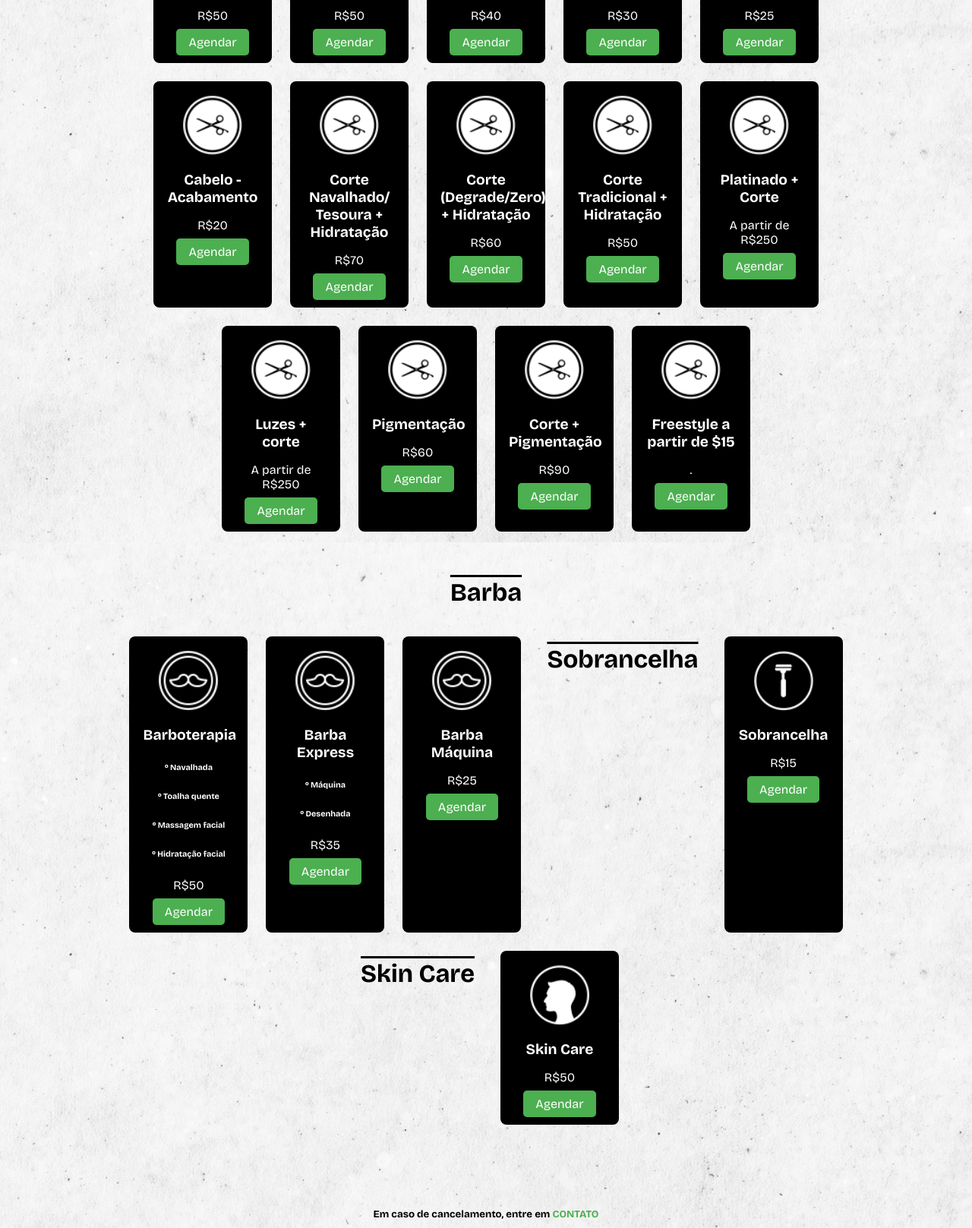
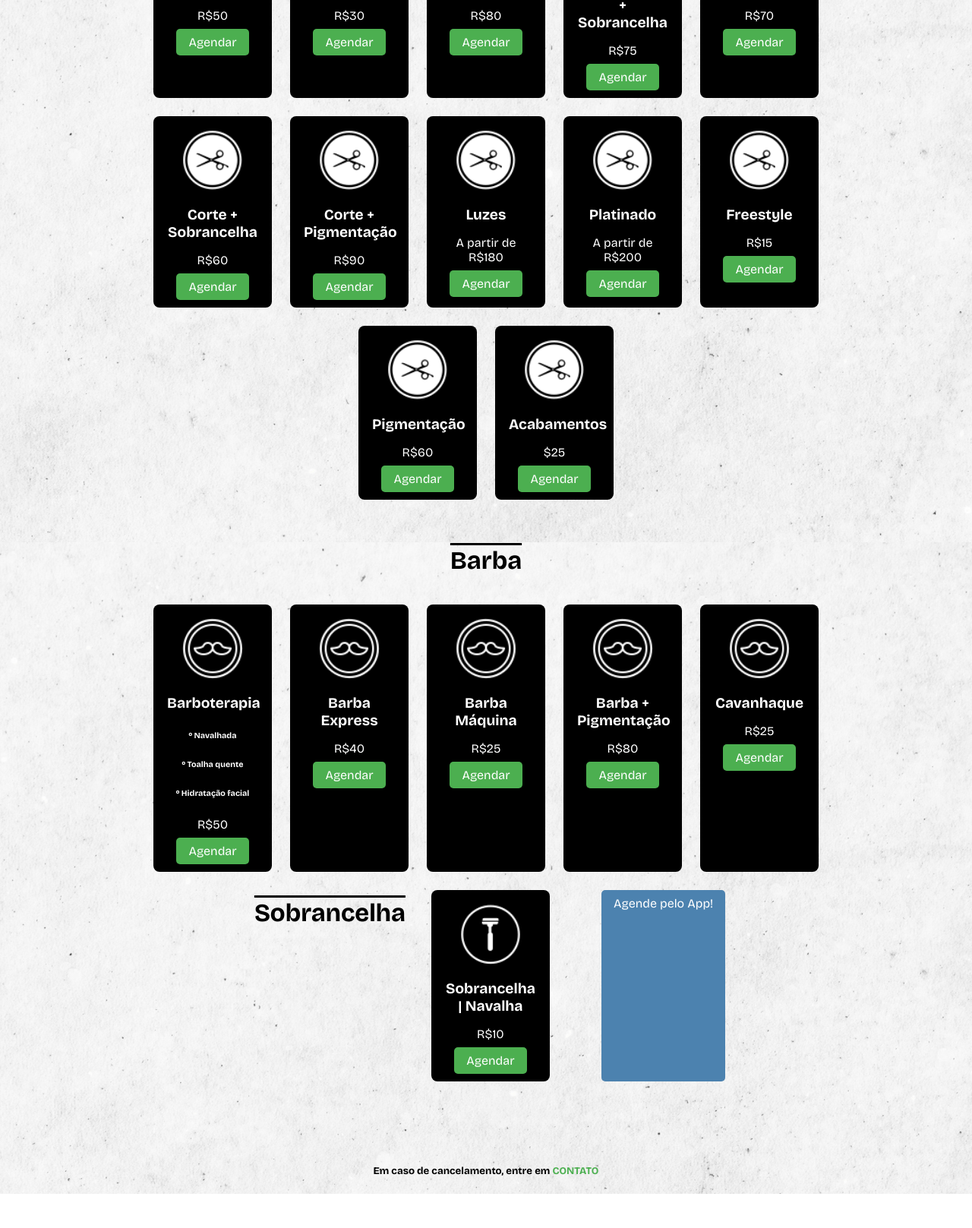
Before and after one commit to gabrielboeira/self-esteem-barber, a plain HTML site: page serviços.html in a window 1280 px wide. Shown: the part 366-1983 px from the top of the page at 76% size. After the commit the page ends 1938 px from the top, so only its background shows below. Drawn offline with nearby package versions, Linux system fonts and the light colour scheme; a web font is replaced by a local one.

Commit message:
fix: new-update

```diff
--- a/serviços.css
+++ b/serviços.css
@@ -137,6 +137,20 @@ h1 {
     background-color: #0a7710;
 }
 
+.btn-agendar-app {
+    background-color: #4c82af;
+    color: white;
+    padding: 0.5rem 1rem;
+    border: none;
+    border-radius: 5px;
+    cursor: pointer;
+    text-decoration: none;
+}
+
+.btn-agendar-app:hover {
+    background-color: #0a4f77;
+}
+
 /* Responsividade para dispositivos menores */
 @media (max-width: 768px) {
     .service-box {
--- a/serviços.html
+++ b/serviços.html
@@ -23,79 +23,71 @@
     <div class="services-container">
         <div class="service-box">
             <img src="/icons/icons8-barber-67.png" alt="Cabelo">
-            <h3>Cabelo - Tesoura</h3>
+            <h3>Corte - Masculino</h3>
             <p class="price">R$50</p>
             <a class="btn-agendar" href="http://wa.me/5551980264610?text=Olá!%20Gostaria%20de%20agendar%20um%20horário%20para%20cabelo - Tesoura." rel="noopener noreferrer">Agendar</a>
         </div>
 
         <div class="service-box">
             <img src="/icons/icons8-barber-67.png" alt="Barba">
-            <h3>Cabelo - Navalhado</h3>
-            <p class="price">R$50</p>
+            <h3>Corte - 1 Pente</h3>
+            <p class="price">R$30</p>
             <a class="btn-agendar" href="http://wa.me/5551980264610?text=Olá!%20Gostaria%20de%20agendar%20um%20horário%20para%20cabelo - Navalhado." rel="noopener noreferrer">Agendar</a>
         </div>
 
         <div class="service-box">
             <img src="/icons/icons8-barber-67.png" alt="Cabelo + Barba">
-            <h3>Cabelo - Zero</h3>
-            <p class="price">R$40</p>
+            <h3>Corte + Barba</h3>
+            <p class="price">R$80</p>
             <a class="btn-agendar" href="http://wa.me/5551980264610?text=Olá!%20%Gostaria%20de%20agendar%20um%20horário%20para%20cabelo - Zero." rel="noopener noreferrer">Agendar</a>
         </div>
 
         <div class="service-box">
             <img src="/icons/icons8-barber-67.png" alt="Sobrancelha">
-            <h3>Cabelo - Tradicional</h3>
-            <p class="price">R$30</p>
+            <h3>Corte + Cavanhaque + Sobrancelha</h3>
+            <p class="price">R$75</p>
             <a class="btn-agendar" href="http://wa.me/5551980264610?text=Olá!%20Gostaria%20de%20agendar%20um%20horário%20para%cabelo - Tradicional." rel="noopener noreferrer">Agendar</a>
         </div>
 
         <div class="service-box">
             <img src="/icons/icons8-barber-67.png" alt="Barba">
-            <h3>Corte - 1 Pente</h3>
-            <p class="price">R$25</p>
+            <h3>Corte + Cavanhaque</h3>
+            <p class="price">R$70</p>
             <a class="btn-agendar" href="http://wa.me/5551980264610?text=Olá!%20Gostaria%20de%20agendar%20um%20horário%20para%20corte - 1 Pente." rel="noopener noreferrer">Agendar</a>
         </div>
 
         <div class="service-box">
             <img src="/icons/icons8-barber-67.png" alt="Barba">
-            <h3>Cabelo - Acabamento</h3>
-            <p class="price">R$20</p>
-            <a class="btn-agendar" href="http://wa.me/5551980264610?text=Olá!Gostaria%20de%20agendar%20um%20horário%20para%20Cabelo - Acabamento." rel="noopener noreferrer">Agendar</a>
-        </div>
-
-        <div class="service-box">
-            <img src="/icons/icons8-barber-67.png" alt="Barba">
-            <h3>Corte Navalhado/
-            <br>Tesoura + Hidratação</h3>
-            <p class="price">R$70</p>
+            <h3>Corte + Sobrancelha</h3>
+            <p class="price">R$60</p>
             <a class="btn-agendar" href="http://wa.me/5551980264610?text=Olá!%20Gostaria%20de%20agendar%20um%20horário%20para%20tesoura%20+%20Hidratação." rel="noopener noreferrer">Agendar</a>
         </div>
 
         <div class="service-box">
             <img src="/icons/icons8-barber-67.png" alt="Barba">
-            <h3>Corte (Degrade/Zero) + Hidratação</h3>
-            <p class="price">R$60</p>
+            <h3>Corte + Pigmentação</h3>
+            <p class="price">R$90</p>
             <a class="btn-agendar" href="http://wa.me/5551980264610?text=Olá!%20Gostaria%20de%20agendar%20um%20horário%20para%20corte (Degrade/Zero) + Hidratação." rel="noopener noreferrer">Agendar</a>
         </div>
 
         <div class="service-box">
             <img src="/icons/icons8-barber-67.png" alt="Barba">
-            <h3>Corte Tradicional + Hidratação</h3>
-            <p class="price">R$50</p>
+            <h3>Luzes</h3>
+            <p class="price">A partir de R$180</p>
             <a class="btn-agendar" href="http://wa.me/5551980264610?text=Olá!%20Gostaria%20de%20agendar%20um%20horário%20para%20corte Tradicional + Hidratação." rel="noopener noreferrer">Agendar</a>
         </div>
 
         <div class="service-box">
             <img src="/icons/icons8-barber-67.png" alt="Barba">
-            <h3>Platinado + Corte</h3>
-            <p class="price">A partir de R$250</p>
+            <h3>Platinado</h3>
+            <p class="price">A partir de R$200</p>
             <a class="btn-agendar" href="http://wa.me/5551980264610?text=Olá!%20Gostaria%20de%20agendar%20um%20horário%20para%20platinado + Corte." rel="noopener noreferrer">Agendar</a>
         </div>
 
         <div class="service-box">
             <img src="/icons/icons8-barber-67.png" alt="Barba">
-            <h3>Luzes + corte</h3>
-            <p class="price">A partir de R$250</p>
+            <h3>Freestyle</h3>
+            <p class="price">R$15</p>
             <a class="btn-agendar" href="http://wa.me/5551980264610?text=Olá!%20Gostaria%20de%20agendar%20um%20horário%20para%20mechas + corte." rel="noopener noreferrer">Agendar</a>
         </div>
 
@@ -108,15 +100,8 @@
 
         <div class="service-box">
             <img src="/icons/icons8-barber-67.png" alt="Barba">
-            <h3>Corte + Pigmentação</h3>
-            <p class="price">R$90</p>
-            <a class="btn-agendar" href="http://wa.me/5551980264610?text=Olá!%20Gostaria%20de%20agendar%20um%20horário%20para%20Corte + Pigmentação." rel="noopener noreferrer">Agendar</a>
-        </div>
-
-        <div class="service-box">
-            <img src="/icons/icons8-barber-67.png" alt="Barba">
-            <h3>Freestyle a partir de $15</h3>
-            <p class="price">.</p>
+            <h3>Acabamentos</h3>
+            <p class="price">$25</p>
             <a class="btn-agendar" href="http://wa.me/5551980264610?text=Olá!%20Gostaria%20de%20agendar%20um%20horário%20para%20Freestyle." rel="noopener noreferrer">Agendar</a>
         </div>
     </div>
@@ -131,7 +116,6 @@
             <h3>Barboterapia</h3>
             <h6>º Navalhada</h6>
             <h6>º Toalha quente</h6>
-            <h6>º Massagem facial</h6>
             <h6>º Hidratação facial</h6>
             <p class="price">R$50</p>
             <a class="btn-agendar" href="http://wa.me/5551980264610?text=Olá!%20Gostaria%20de%20agendar%20um%20horário%20para%20barboterapia." rel="noopener noreferrer">Agendar</a>
@@ -140,9 +124,7 @@
         <div class="service-box">
             <img src="/icons/icons8-barbearia-externa.png" alt="Barba">
             <h3>Barba Express</h3>
-            <h6>º Máquina</h6>
-            <h6>º Desenhada</h6>
-            <p class="price">R$35</p>
+            <p class="price">R$40</p>
             <a class="btn-agendar" href="http://wa.me/5551980264610?text=Olá!%20Gostaria%20de%20agendar%20um%20horário%20para%20barba Express." rel="noopener noreferrer">Agendar</a>
         </div>
 
@@ -153,21 +135,29 @@
             <a class="btn-agendar" href="http://wa.me/5551980264610?text=Olá!%20Gostaria%20de%20agendar%20um%20horário%20para%20barba máquina." rel="noopener noreferrer">Agendar</a>
         </div>
 
+        <div class="service-box">
+            <img src="/icons/icons8-barbearia-externa.png" alt="Barba">
+            <h3>Barba + Pigmentação</h3>
+            <p class="price">R$80</p>
+            <a class="btn-agendar" href="http://wa.me/5551980264610?text=Olá!%20Gostaria%20de%20agendar%20um%20horário%20para%20barba máquina." rel="noopener noreferrer">Agendar</a>
+        </div>
+
+        <div class="service-box">
+            <img src="/icons/icons8-barbearia-externa.png" alt="Barba">
+            <h3>Cavanhaque</h3>
+            <p class="price">R$25</p>
+            <a class="btn-agendar" href="http://wa.me/5551980264610?text=Olá!%20Gostaria%20de%20agendar%20um%20horário%20para%20barba máquina." rel="noopener noreferrer">Agendar</a>
+        </div>
+
         <h2 class="sobrancelha">Sobrancelha</h2>
         <div class="service-box">
             <img src="/icons/icons8-barber-70.png" alt="Barba">
-            <h3>Sobrancelha</h3>
-            <p class="price">R$15</p>
+            <h3>Sobrancelha | Navalha</h3>
+            <p class="price">R$10</p>
             <a class="btn-agendar" href="http://wa.me/5551980264610?text=Olá!%20Gostaria%20de%20agendar%20um%20horário%20para%20sobrancelha." rel="noopener noreferrer">Agendar</a>
         </div>
-
-        <h2 class="skin-care">Skin Care</h2>
-        <div class="service-box">
-            <img src="/icons/icons8-barber-69.png" alt="Barba">
-            <h3>Skin Care</h3>
-            <p class="price">R$50</p>
-            <a class="btn-agendar" href="http://wa.me/5551980264610?text=Olá!%20Gostaria%20de%20agendar%20um%20horário%20para%20Skin-Care." rel="noopener noreferrer">Agendar</a>
-        </div>
+        <h2 class="skin-care"></h2>
+        <a class="btn-agendar-app" href="https://appbarber.com.br/" rel="noopener noreferrer" target="_blank">Agende pelo App!</a>
     </div>
     <footer>
         <h5>Em caso de cancelamento, entre em <a class="ctt" href="http://wa.me/5551980264610?text=Olá!%20Gostaria%20de%20cancelar%20meu%20horário%20agendado.">CONTATO</a></h5>
```
